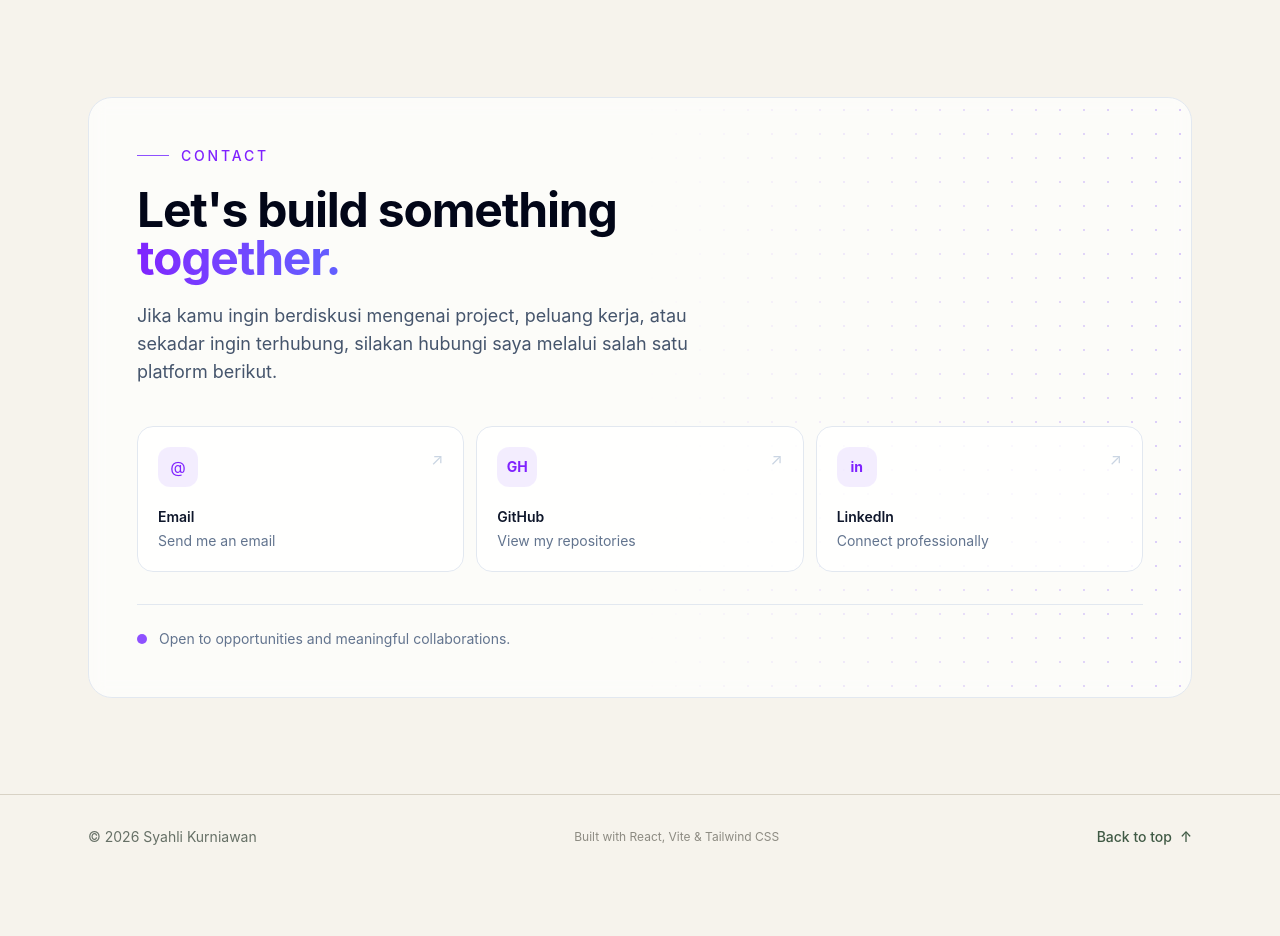
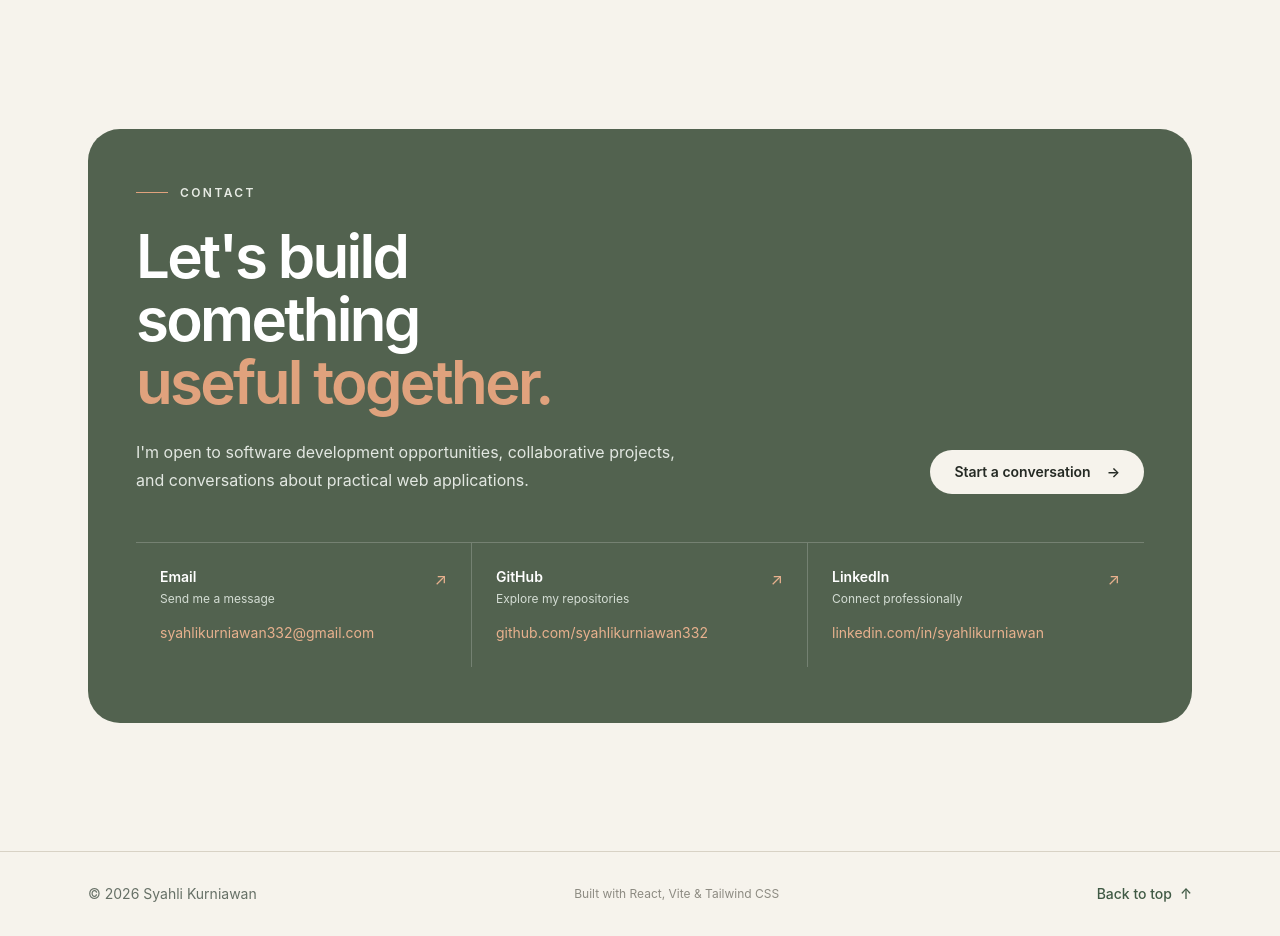
Before and after one commit to syahlikurniawan332/PortofolioWeb, a React (Vite) app: page / in a window 1280 px wide. Shown: the part 5020-5956 px from the top of the page. Before the commit the page ends 5899 px from the top, so only its background shows below. Built offline with nearby package versions, Linux system fonts and the light colour scheme.

Commit message:
update contact

```diff
--- a/src/components/Contact.jsx
+++ b/src/components/Contact.jsx
@@ -1,140 +1,99 @@
 function Contact() {
+  const contacts = [
+    {
+      label: "Email",
+      description: "Send me a message",
+      value: "syahlikurniawan332@gmail.com",
+      href: "mailto:syahlikurniawan332@gmail.com",
+    },
+    {
+      label: "GitHub",
+      description: "Explore my repositories",
+      value: "github.com/syahlikurniawan332",
+      href: "https://github.com/syahlikurniawan332",
+    },
+    {
+      label: "LinkedIn",
+      description: "Connect professionally",
+      value: "linkedin.com/in/syahlikurniawan",
+      href: "https://www.linkedin.com/in/syahlikurniawan",
+    },
+  ];
+
   return (
-    <section
-      id="contact"
-      className="relative mx-auto max-w-6xl overflow-hidden px-6 py-24"
-    >
-      {/* Ambient background */}
-      <div className="pointer-events-none absolute inset-x-0 bottom-0 -z-10 mx-auto h-72 max-w-3xl rounded-full bg-violet-500/5 blur-3xl dark:bg-violet-500/10" />
+    <section id="contact" className="mx-auto max-w-6xl px-6 py-24 md:py-32">
+      <div className="overflow-hidden rounded-[2rem] bg-[#52624F] px-7 py-10 md:px-12 md:py-14 dark:bg-[#252A25]">
+        <div className="grid gap-10 md:grid-cols-[1.15fr_0.85fr] md:gap-16">
+          <div>
+            <div className="flex items-center gap-3">
+              <span className="h-px w-8 bg-[#E0A27D]" />
 
-      <div className="relative overflow-hidden rounded-3xl border border-slate-200 bg-white/70 p-8 backdrop-blur md:p-12 dark:border-slate-800 dark:bg-slate-900/50">
-        {/* Decorative grid */}
-        <div
-          className="pointer-events-none absolute right-0 top-0 h-full w-1/2 opacity-30 dark:opacity-20"
-          style={{
-            backgroundImage:
-              "radial-gradient(circle, rgb(139 92 246) 1px, transparent 1px)",
-            backgroundSize: "24px 24px",
-            maskImage:
-              "linear-gradient(to left, black, transparent)",
-          }}
-        />
-
-        <div className="relative">
-          {/* Header */}
-          <div className="max-w-2xl">
-            <div className="flex items-center gap-3">
-              <span className="h-px w-8 bg-violet-500" />
-
-              <p className="text-sm font-medium uppercase tracking-[0.2em] text-violet-600 dark:text-violet-400">
+              <p className="text-xs font-semibold uppercase tracking-[0.2em] text-[#E7EBE4] dark:text-[#A6B39F]">
                 Contact
               </p>
             </div>
 
-            <h2 className="mt-5 text-3xl font-bold tracking-tight text-slate-950 md:text-5xl dark:text-slate-100">
-              Let's build something{" "}
-              <span className="bg-gradient-to-r from-violet-600 to-indigo-500 bg-clip-text text-transparent">
-                together.
+            <h2 className="mt-6 max-w-2xl text-4xl font-semibold leading-[1.05] tracking-[-0.045em] text-white md:text-6xl dark:text-[#EFECE4]">
+              Let&apos;s build something
+              <span className="block text-[#E0A27D]">
+                useful together.
               </span>
             </h2>
 
-            <p className="mt-5 max-w-xl text-base leading-7 text-slate-600 md:text-lg dark:text-slate-400">
-              Jika kamu ingin berdiskusi mengenai project, peluang kerja,
-              atau sekadar ingin terhubung, silakan hubungi saya melalui
-              salah satu platform berikut.
+            <p className="mt-6 max-w-xl leading-7 text-[#E2E7E1] dark:text-[#A7ADA5]">
+              I&apos;m open to software development opportunities,
+              collaborative projects, and conversations about practical web
+              applications.
             </p>
           </div>
 
-          {/* Contact Links */}
-          <div className="mt-10 grid gap-3 md:grid-cols-3">
-            {/* Email */}
+          <div className="flex items-end md:justify-end">
             <a
               href="mailto:syahlikurniawan332@gmail.com"
-              className="group rounded-2xl border border-slate-200 bg-white/80 p-5 transition-all duration-300 hover:-translate-y-1 hover:border-violet-200 hover:shadow-xl hover:shadow-violet-500/5 dark:border-slate-700 dark:bg-slate-800/50 dark:hover:border-violet-500/30"
+              className="group inline-flex items-center gap-4 rounded-full bg-[#F6F3EC] px-6 py-3 text-sm font-semibold text-[#252A24] transition-all hover:-translate-y-0.5 hover:bg-white dark:bg-[#EFECE4] dark:text-[#1D211D]"
             >
-              <div className="flex items-start justify-between">
-                <div className="flex h-10 w-10 items-center justify-center rounded-xl bg-violet-500/10 text-violet-600 dark:text-violet-400">
-                  @
+              Start a conversation
+              <span className="transition-transform group-hover:translate-x-1">
+                →
+              </span>
+            </a>
+          </div>
+        </div>
+
+        <div className="mt-12 grid border-t border-white/20 md:grid-cols-3 dark:border-[#3A403A]">
+          {contacts.map((contact, index) => (
+            <a
+              key={contact.label}
+              href={contact.href}
+              target={contact.label === "Email" ? undefined : "_blank"}
+              rel={contact.label === "Email" ? undefined : "noreferrer"}
+              className={`group py-6 transition-colors md:px-6 ${
+                index !== contacts.length - 1
+                  ? "border-b border-white/20 md:border-b-0 md:border-r dark:border-[#3A403A]"
+                  : ""
+              }`}
+            >
+              <div className="flex items-start justify-between gap-4">
+                <div>
+                  <p className="text-sm font-semibold text-white dark:text-[#EFECE4]">
+                    {contact.label}
+                  </p>
+
+                  <p className="mt-1 text-xs text-[#D4DDD4] dark:text-[#909A91]">
+                    {contact.description}
+                  </p>
+
+                  <p className="mt-4 break-all text-sm text-[#E8B18E] transition-colors group-hover:text-white dark:text-[#D39570] dark:group-hover:text-[#EFECE4]">
+                    {contact.value}
+                  </p>
                 </div>
 
-                <span className="text-slate-300 transition-transform duration-300 group-hover:translate-x-1 group-hover:-translate-y-1 dark:text-slate-600">
+                <span className="text-[#E8B18E] transition-transform duration-300 group-hover:-translate-y-1 group-hover:translate-x-1 dark:text-[#D39570]">
                   ↗
                 </span>
               </div>
-
-              <p className="mt-5 text-sm font-semibold text-slate-900 dark:text-slate-100">
-                Email
-              </p>
-
-              <p className="mt-1 text-sm text-slate-500 dark:text-slate-400">
-                Send me an email
-              </p>
             </a>
-
-            {/* GitHub */}
-            <a
-              href="https://github.com/syahlikurniawan"
-              target="_blank"
-              rel="noreferrer"
-              className="group rounded-2xl border border-slate-200 bg-white/80 p-5 transition-all duration-300 hover:-translate-y-1 hover:border-violet-200 hover:shadow-xl hover:shadow-violet-500/5 dark:border-slate-700 dark:bg-slate-800/50 dark:hover:border-violet-500/30"
-            >
-              <div className="flex items-start justify-between">
-                <div className="flex h-10 w-10 items-center justify-center rounded-xl bg-violet-500/10 text-sm font-bold text-violet-600 dark:text-violet-400">
-                  GH
-                </div>
-
-                <span className="text-slate-300 transition-transform duration-300 group-hover:translate-x-1 group-hover:-translate-y-1 dark:text-slate-600">
-                  ↗
-                </span>
-              </div>
-
-              <p className="mt-5 text-sm font-semibold text-slate-900 dark:text-slate-100">
-                GitHub
-              </p>
-
-              <p className="mt-1 text-sm text-slate-500 dark:text-slate-400">
-                View my repositories
-              </p>
-            </a>
-
-            {/* LinkedIn */}
-            <a
-              href="https://www.linkedin.com/in/syahlikurniawan"
-              target="_blank"
-              rel="noreferrer"
-              className="group rounded-2xl border border-slate-200 bg-white/80 p-5 transition-all duration-300 hover:-translate-y-1 hover:border-violet-200 hover:shadow-xl hover:shadow-violet-500/5 dark:border-slate-700 dark:bg-slate-800/50 dark:hover:border-violet-500/30"
-            >
-              <div className="flex items-start justify-between">
-                <div className="flex h-10 w-10 items-center justify-center rounded-xl bg-violet-500/10 text-sm font-bold text-violet-600 dark:text-violet-400">
-                  in
-                </div>
-
-                <span className="text-slate-300 transition-transform duration-300 group-hover:translate-x-1 group-hover:-translate-y-1 dark:text-slate-600">
-                  ↗
-                </span>
-              </div>
-
-              <p className="mt-5 text-sm font-semibold text-slate-900 dark:text-slate-100">
-                LinkedIn
-              </p>
-
-              <p className="mt-1 text-sm text-slate-500 dark:text-slate-400">
-                Connect professionally
-              </p>
-            </a>
-          </div>
-
-          {/* Bottom status */}
-          <div className="mt-8 flex items-center gap-3 border-t border-slate-200 pt-6 dark:border-slate-800">
-            <span className="relative flex h-2.5 w-2.5">
-              <span className="absolute inline-flex h-full w-full animate-ping rounded-full bg-violet-400 opacity-50" />
-              <span className="relative inline-flex h-2.5 w-2.5 rounded-full bg-violet-500" />
-            </span>
-
-            <p className="text-sm text-slate-500 dark:text-slate-400">
-              Open to opportunities and meaningful collaborations.
-            </p>
-          </div>
+          ))}
         </div>
       </div>
     </section>
```
